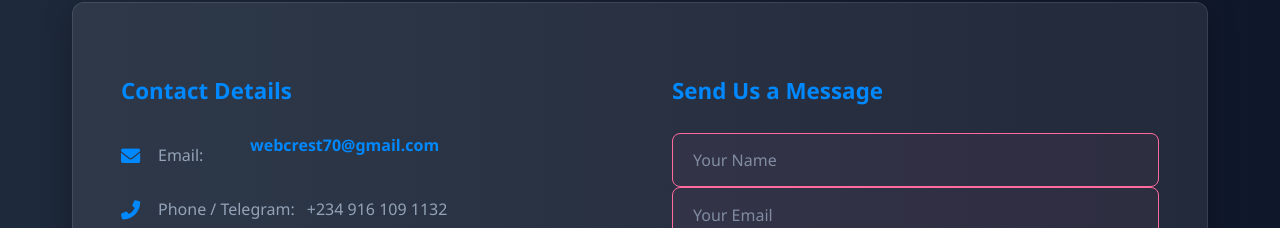
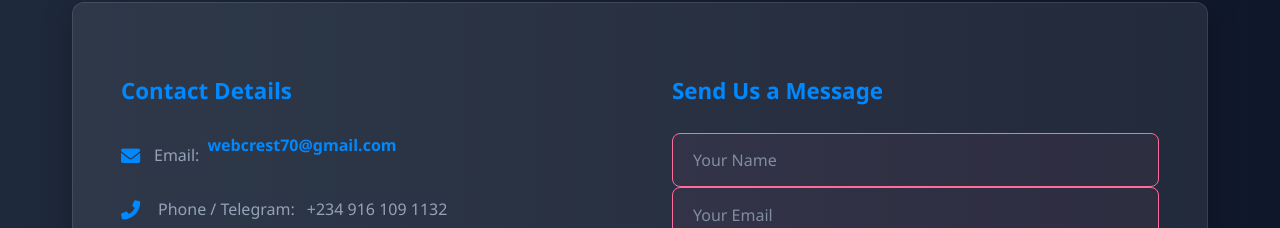
Before and after one commit to OkaforDavis/WebCrest, a plain HTML site: page index.html in a window 1280 px wide. Shown: the part 7176-7404 px from the top of the page. Drawn offline with nearby package versions, Linux system fonts and the light colour scheme; some packages are replaced by stand-ins of ours; no server answers; a script that the page names is missing.

Commit message:
Update email contact styling with flexbox for better alignment

```diff
--- a/index.html
+++ b/index.html
@@ -316,7 +316,9 @@
       <div class="contact-grid form-container">
         <div class="contact-info">
           <h3>Contact Details</h3>
-          <p><i class="fas fa-envelope"></i> <span style="display: inline-block; min-width: 80px;">Email:</span> <a href="mailto:webcrest70@gmail.com">webcrest70@gmail.com</a></p>
+          <p style="display: flex; align-items: center; gap: 8px;">
+            <i class="fas fa-envelope"></i> Email: <a href="mailto:webcrest70@gmail.com">webcrest70@gmail.com</a>
+          </p>
           <p><i class="fas fa-phone-alt"></i> <span style="display: inline-block; min-width: 80px;">Phone / Telegram:</span> +234 916 109 1132</p>
           <p><i class="fas fa-map-marker-alt"></i> <span style="display: inline-block; min-width: 80px;">Location:</span> Abuja, Nigeria</p>
           <div class="social-links">
```
